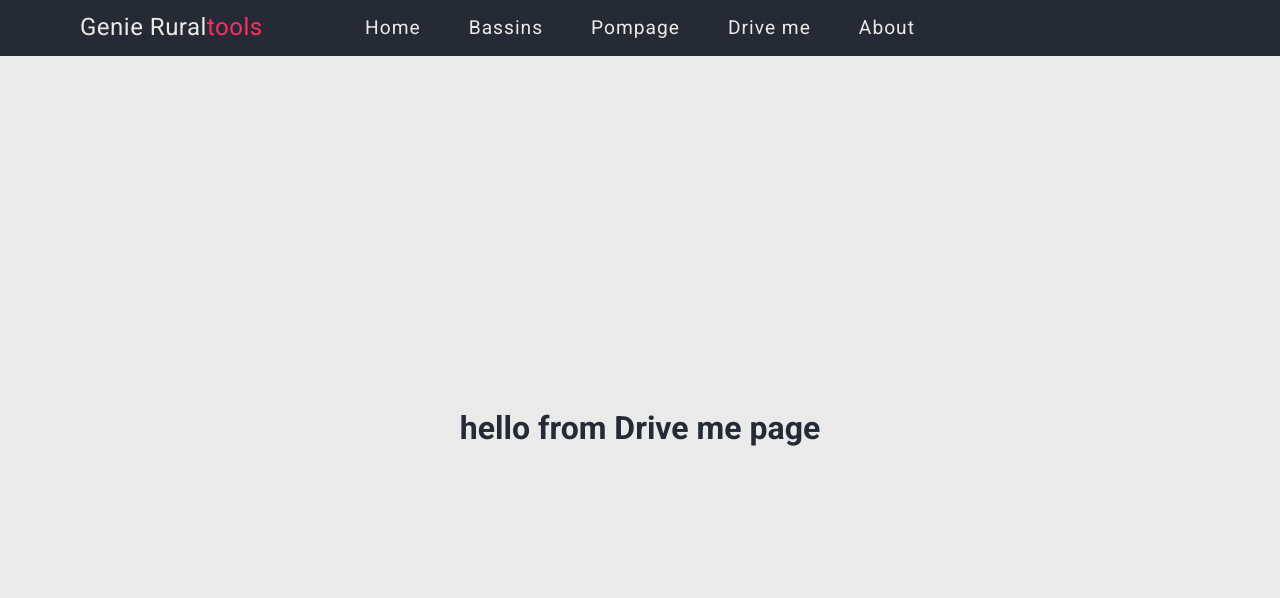
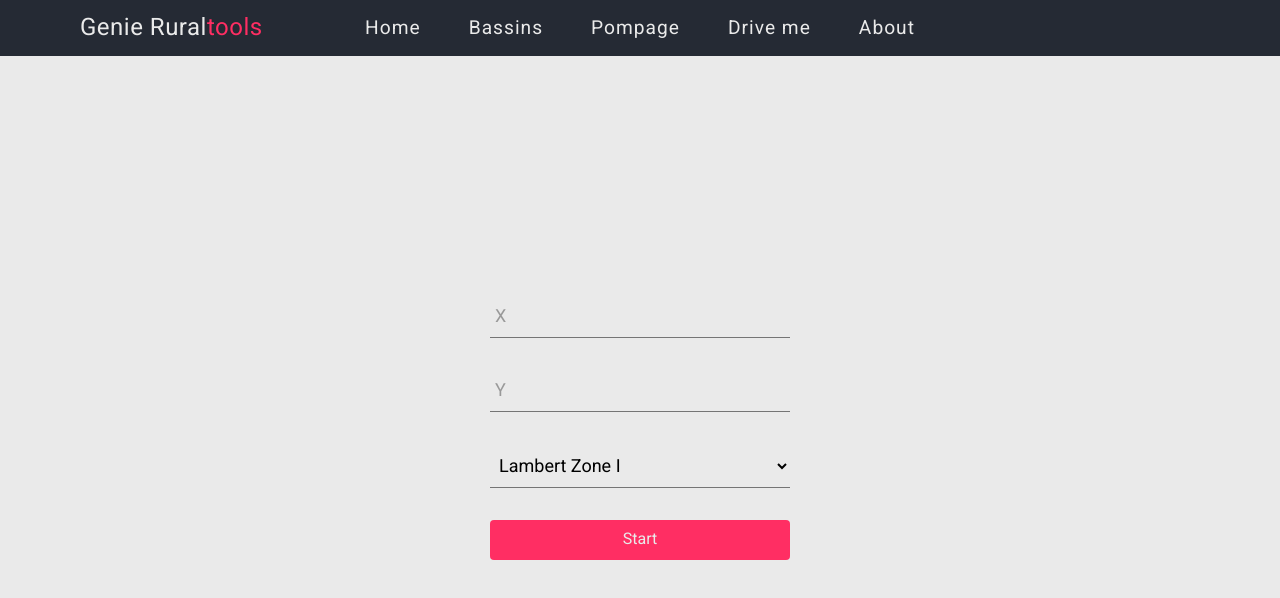
Before and after one commit to anas-asimi/gr-tools, a React (Vite) app: page /drive-me in a window 1280 px wide. Shown: the top 598 px of the page. Built offline with nearby package versions, Linux system fonts and the light colour scheme.

Commit message:
finish drive me feature

```diff
--- a/package.json
+++ b/package.json
@@ -9,7 +9,9 @@
     "preview": "vite preview"
   },
   "dependencies": {
+    "epsg-index": "^1.2.0",
     "normalize.css": "^8.0.1",
+    "proj4": "^2.8.1",
     "react": "^18.2.0",
     "react-dom": "^18.2.0",
     "react-router-dom": "^6.4.3",
--- a/src/main.scss
+++ b/src/main.scss
@@ -577,6 +577,149 @@ header {
   align-items: center;
   justify-content: center;
   gap: 32px;
+  .group {
+    position: relative;
+    width: min(100%, 300px);
+
+    input,
+    select {
+      font-size: 18px;
+      padding: 10px 10px 10px 5px;
+      display: block;
+      width: 100%;
+      border: none;
+      border-bottom: 1px solid #757575;
+      background-color: transparent;
+      background: transparent;
+    }
+    input:focus {
+      outline: none;
+    }
+
+    /* LABEL ======================================= */
+    label {
+      color: #999;
+      font-size: 18px;
+      font-weight: normal;
+      position: absolute;
+      pointer-events: none;
+      left: 5px;
+      top: 10px;
+      transition: 0.2s ease all;
+      -moz-transition: 0.2s ease all;
+      -webkit-transition: 0.2s ease all;
+    }
+
+    /* active state */
+    input:focus ~ label,
+    input:valid ~ label {
+      top: -20px;
+      font-size: 14px;
+      color: $red;
+    }
+
+    /* BOTTOM BARS ================================= */
+    .bar {
+      position: relative;
+      display: block;
+      width: 100%;
+    }
+    .bar:before,
+    .bar:after {
+      content: "";
+      height: 2px;
+      width: 0;
+      bottom: 1px;
+      position: absolute;
+      background: $red;
+      transition: 0.2s ease all;
+      -moz-transition: 0.2s ease all;
+      -webkit-transition: 0.2s ease all;
+    }
+    .bar:before {
+      left: 50%;
+    }
+    .bar:after {
+      right: 50%;
+    }
+
+    /* active state */
+    input:focus ~ .bar:before,
+    input:focus ~ .bar:after {
+      width: 50%;
+    }
+
+    /* HIGHLIGHTER ================================== */
+    .highlight {
+      position: absolute;
+      height: 60%;
+      width: 100px;
+      top: 25%;
+      left: 0;
+      pointer-events: none;
+      opacity: 0.5;
+    }
+
+    /* active state */
+    input:focus ~ .highlight {
+      -webkit-animation: inputHighlighter 0.3s ease;
+      -moz-animation: inputHighlighter 0.3s ease;
+      animation: inputHighlighter 0.3s ease;
+    }
+
+    /* ANIMATIONS ================ */
+    @-webkit-keyframes inputHighlighter {
+      from {
+        background: #5264ae;
+      }
+      to {
+        width: 0;
+        background: transparent;
+      }
+    }
+    @-moz-keyframes inputHighlighter {
+      from {
+        background: #5264ae;
+      }
+      to {
+        width: 0;
+        background: transparent;
+      }
+    }
+    @keyframes inputHighlighter {
+      from {
+        background: #5264ae;
+      }
+      to {
+        width: 0;
+        background: transparent;
+      }
+    }
+  }
+  select {
+    outline: none;
+  }
+  option {
+    background: #eaeaea;
+    border: none;
+    outline: none;
+    box-shadow: none;
+  }
+  button {
+    outline: none;
+    border: none;
+    display: flex;
+    align-items: center;
+    justify-content: center;
+    transition: 0.5s;
+    height: 40px;
+    width: 100%;
+    border-radius: 4px;
+    background-color: #ff2e63;
+    color: #eaeaea;
+    cursor: pointer;
+  }
+
 }
 
 // about =====================================>
@@ -585,7 +728,7 @@ header {
   align-items: center;
   justify-content: center;
 
-  .container{
+  .container {
     width: 260px;
     display: flex;
     flex-direction: column;
@@ -593,24 +736,24 @@ header {
     justify-content: center;
     gap: 16px;
 
-    h2{
+    h2 {
       color: $red;
     }
-    h1{
+    h1 {
       font-weight: 600;
     }
 
-    p{
+    p {
       text-align: center;
     }
 
-    .social{
+    .social {
       display: flex;
       align-items: center;
       justify-content: center;
       gap: 16px;
 
-      a{
+      a {
         height: 48px;
         width: 48px;
         background-color: $color-black;
@@ -620,7 +763,7 @@ header {
         align-items: center;
         justify-content: center;
         transition: 0.5s;
-        &:hover{
+        &:hover {
           background-color: $red;
           scale: 1.1;
         }
@@ -637,7 +780,7 @@ header {
   justify-content: center;
   flex-direction: column;
 
-  .error-image{
+  .error-image {
     height: 400px;
     max-width: 100%;
   }
--- a/src/pages/DriveMe.jsx
+++ b/src/pages/DriveMe.jsx
@@ -1,7 +1,57 @@
+import transformation from 'transform-coordinates'
+import { useState } from "react";
+
+const zone_indexs = ['EPSG:26191', 'EPSG:26192', 'EPSG:26194', 'EPSG:26195']
+const WGS_index = 'EPSG:4326'
+
 export const DriveME = () => {
-  return (
-    <main id='drive-me'>
-      <h1>hello from Drive me page</h1>
-    </main>
-  )
+	const [parameters, setParameters] = useState({
+		x: '',
+		y: '',
+		zone: 1,
+	});
+
+	function handleChange(event) {
+		const name = event.target.name;
+		const value = parseInt(event.target.value);
+		setParameters({
+			...parameters,
+			[name]: value
+		})
+	}
+	function start() {
+		let transform = transformation(zone_indexs[parameters.zone - 1], WGS_index)
+		let {x,y} = transform.forward({x : parameters.x , y : parameters.y})
+		if (isNaN(x) && isNaN(y) ) {
+			const URL = `https://www.google.com/maps/search/${y},+${x}`
+			window.open(URL, '_blank');
+		}
+	}
+	return (
+		<main id='drive-me'>
+			<div className="group">
+				<input type="number" name="x" value={parameters.x} onChange={handleChange} required />
+				<span className="highlight"></span>
+				<span className="bar"></span>
+				<label>X</label>
+			</div>
+			<div className="group">
+				<input type="number" name="y" value={parameters.y} onChange={handleChange} required />
+				<span className="highlight"></span>
+				<span className="bar"></span>
+				<label>Y</label>
+			</div>
+			<div className="group">
+				<select name="zone" value={parameters.zone} onChange={handleChange} required>
+					<option value="1">Lambert Zone I</option>
+					<option value="2">Lambert Zone II</option>
+					<option value="3">Lambert Zone III</option>
+					<option value="4">Lambert Zone IV</option>
+				</select>
+			</div>
+			<div className="group">
+				<button onClick={start}>Start</button>
+			</div>
+		</main>
+	)
 }
```
Also changed, not shown: 1 other file (tests, documents, lock files or other folders).
